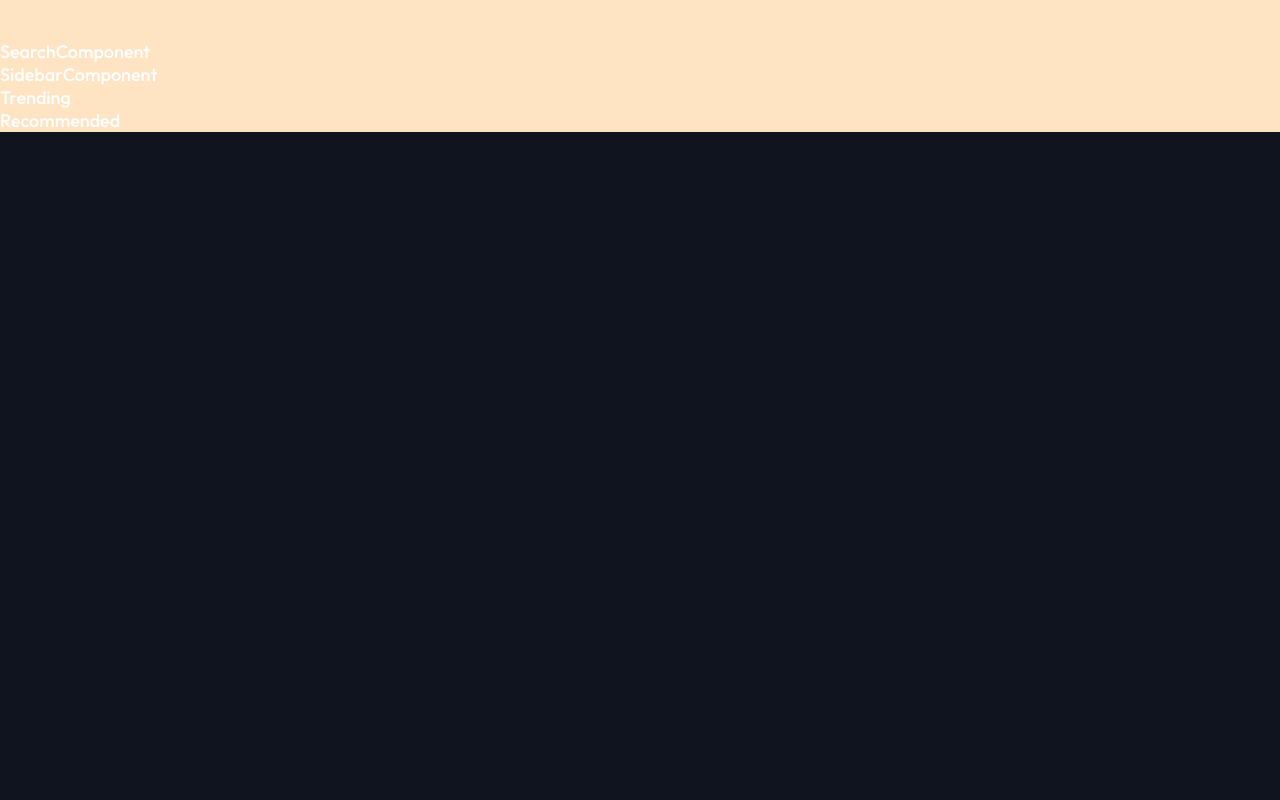
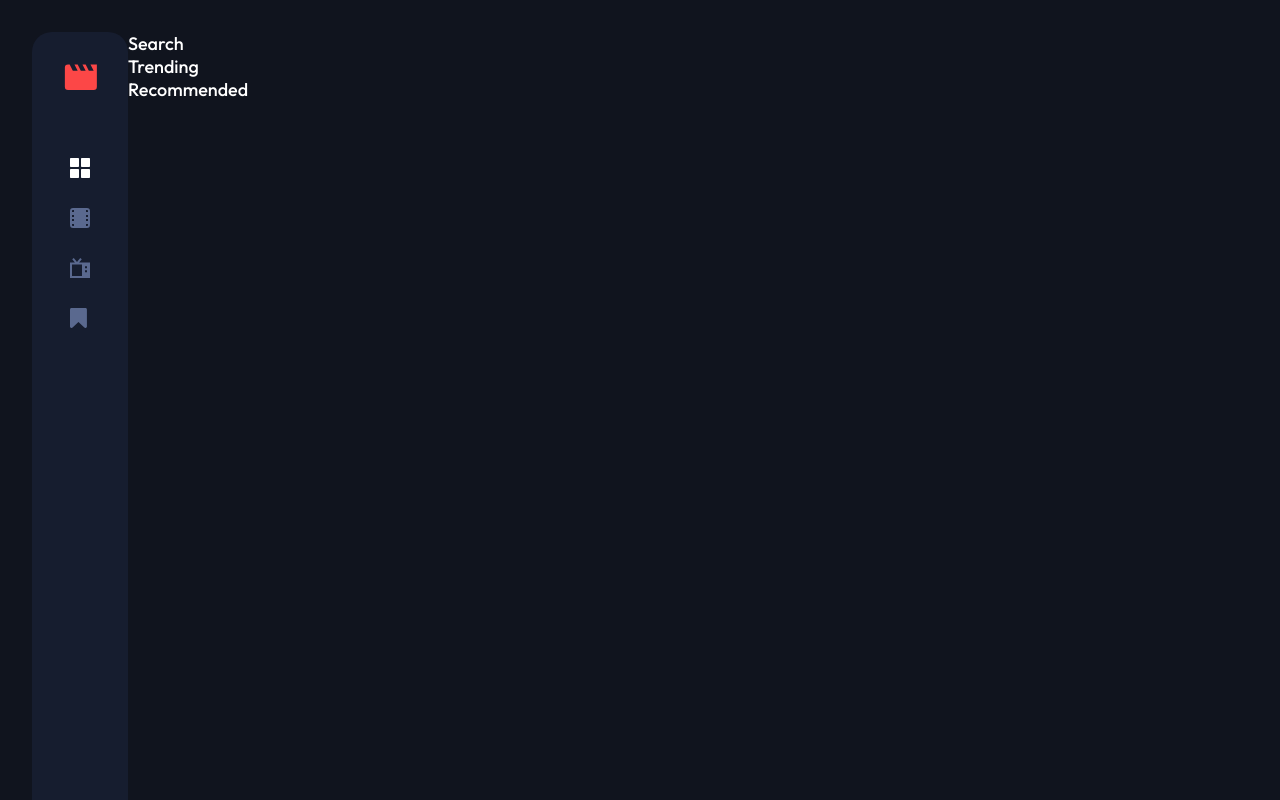
Before and after one commit to cristinakellyt/entertainment-web-app, a Vue app: page /home in a window 1280 px wide. Shown: the top 800 px of the page. Built offline with nearby package versions, Linux system fonts and the light colour scheme.

Commit message:
style(NavBar): create NavSideBar component and the router directions

```diff
--- a/src/App.vue
+++ b/src/App.vue
@@ -1,3 +1,25 @@
 <template>
-  <router-view></router-view>
+  <BaseWidth>
+    <div class="layout">
+      <NavSideBar />
+      <div>
+        <p>Search</p>
+        <router-view></router-view>
+      </div>
+    </div>
+  </BaseWidth>
 </template>
+
+<script setup>
+import BaseWidth from '@/components/ui/BaseWidth.vue'
+import NavSideBar from '@/components/layout/NavSideBar.vue'
+</script>
+
+<style scoped lang="scss">
+@import '@/assets/scss/main.scss';
+
+.layout {
+  display: grid;
+  grid-template-columns: auto 1fr;
+}
+</style>
--- /dev/null
+++ b/src/assets/scss/abstract/_mixins.scss
@@ -0,0 +1,6 @@
+@mixin flex-direction-justify-align($direction, $justify-content, $align-items) {
+  display: flex;
+  flex-direction: $direction;
+  justify-content: $justify-content;
+  align-items: $align-items;
+}
--- a/src/assets/scss/abstract/_variables.scss
+++ b/src/assets/scss/abstract/_variables.scss
@@ -1,5 +1,5 @@
 // COLORS
-$semi-dark-blue: #161d2f;
+$semi-dark-blue: rgb(22, 29, 47);
 $greyish-blue: rgb(90, 105, 143);
 $dark-blue: rgb(16, 20, 30);
 $red: rgb(252, 71, 71);
@@ -8,3 +8,10 @@
 // UTILITIES
 
 $max-width: pxToRem(1440);
+
+// PLACEHOLDERS SELECTOR
+
+%flex-column {
+  display: flex;
+  flex-direction: column;
+}
--- a/src/assets/scss/base/_base.scss
+++ b/src/assets/scss/base/_base.scss
@@ -22,7 +22,7 @@
 }
 
 img {
-  display: block;
+  display: inline-block;
   max-width: 100%;
 }
 
--- a/src/assets/scss/main.scss
+++ b/src/assets/scss/main.scss
@@ -1,6 +1,7 @@
 @import url('https://fonts.googleapis.com/css2?family=Outfit:wght@300;500&display=swap');
 
 @import 'abstract/functions';
+@import 'abstract/mixins';
 @import 'abstract/variables';
 
 @import 'base/base';
--- /dev/null
+++ b/src/components/layout/NavSideBar.vue
@@ -0,0 +1,97 @@
+<template>
+  <div class="side-bar">
+    <nav class="side-bar__nav">
+      <img src="@/assets/logo.svg" alt="logo" class="icon-nav-home" />
+      <ul class="side-bar__nav--list">
+        <li class="side-bar__nav--item">
+          <router-link to="/home">
+            <svg width="20" height="20" xmlns="http://www.w3.org/2000/svg">
+              <path
+                class="icon-nav"
+                d="M8 0H1C.4 0 0 .4 0 1v7c0 .6.4 1 1 1h7c.6 0 1-.4 1-1V1c0-.6-.4-1-1-1Zm0 11H1c-.6 0-1 .4-1 1v7c0 .6.4 1 1 1h7c.6 0 1-.4 1-1v-7c0-.6-.4-1-1-1ZM19 0h-7c-.6 0-1 .4-1 1v7c0 .6.4 1 1 1h7c.6 0 1-.4 1-1V1c0-.6-.4-1-1-1Zm0 11h-7c-.6 0-1 .4-1 1v7c0 .6.4 1 1 1h7c.6 0 1-.4 1-1v-7c0-.6-.4-1-1-1Z"
+                fill="#5A698F"
+              />
+            </svg>
+          </router-link>
+        </li>
+        <li class="side-bar__nav--item">
+          <router-link to="/movies">
+            <svg width="20" height="20" xmlns="http://www.w3.org/2000/svg">
+              <path
+                class="icon-nav"
+                d="M16.956 0H3.044A3.044 3.044 0 0 0 0 3.044v13.912A3.044 3.044 0 0 0 3.044 20h13.912A3.044 3.044 0 0 0 20 16.956V3.044A3.044 3.044 0 0 0 16.956 0ZM4 9H2V7h2v2Zm-2 2h2v2H2v-2Zm16-2h-2V7h2v2Zm-2 2h2v2h-2v-2Zm2-8.26V4h-2V2h1.26a.74.74 0 0 1 .74.74ZM2.74 2H4v2H2V2.74A.74.74 0 0 1 2.74 2ZM2 17.26V16h2v2H2.74a.74.74 0 0 1-.74-.74Zm16 0a.74.74 0 0 1-.74.74H16v-2h2v1.26Z"
+                fill="#5A698F"
+              />
+            </svg>
+          </router-link>
+        </li>
+        <li class="side-bar__nav--item">
+          <router-link to="/tv-series">
+            <svg width="20" height="20" xmlns="http://www.w3.org/2000/svg">
+              <path
+                class="icon-nav"
+                d="M20 4.481H9.08l2.7-3.278L10.22 0 7 3.909 3.78.029 2.22 1.203l2.7 3.278H0V20h20V4.481Zm-8 13.58H2V6.42h10v11.64Zm5-3.88h-2v-1.94h2v1.94Zm0-3.88h-2V8.36h2v1.94Z"
+                fill="#5A698F"
+              />
+            </svg>
+          </router-link>
+        </li>
+        <li class="side-bar__nav--item">
+          <router-link to="/bookmarked">
+            <svg width="17" height="20" xmlns="http://www.w3.org/2000/svg">
+              <path
+                class="icon-nav"
+                d="M15.387 0c.202 0 .396.04.581.119.291.115.522.295.694.542.172.247.258.52.258.82v17.038c0 .3-.086.573-.258.82a1.49 1.49 0 0 1-.694.542 1.49 1.49 0 0 1-.581.106c-.423 0-.79-.141-1.098-.423L8.46 13.959l-5.83 5.605c-.317.29-.682.436-1.097.436-.202 0-.396-.04-.581-.119a1.49 1.49 0 0 1-.694-.542A1.402 1.402 0 0 1 0 18.52V1.481c0-.3.086-.573.258-.82A1.49 1.49 0 0 1 .952.119C1.137.039 1.33 0 1.533 0h13.854Z"
+                fill="#5A698F"
+              />
+            </svg>
+          </router-link>
+        </li>
+      </ul>
+    </nav>
+
+    <img src="@/assets/image-avatar.png" alt="user image" class="user-image" />
+  </div>
+</template>
+
+<style scoped lang="scss">
+@import '@/assets/scss/main.scss';
+
+.side-bar {
+  @include flex-direction-justify-align(column, space-between, center);
+  background-color: $semi-dark-blue;
+  border-radius: pxToRem(20);
+  width: pxToRem(96);
+  height: pxToRem(960);
+  padding: pxToRem(32) 0;
+
+  &__nav {
+    @include flex-direction-justify-align(column, space-between, center);
+    height: 30%;
+
+    &--list {
+      @extend %flex-column;
+      gap: pxToRem(25);
+    }
+
+    &--item {
+      transition: all 0.3s;
+    }
+
+    &--item:hover .icon-nav {
+      fill: $red;
+    }
+
+    &--item .router-link-active .icon-nav {
+      fill: $pure-white;
+    }
+  }
+}
+
+.user-image {
+  width: pxToRem(40);
+  height: pxToRem(40);
+  border-radius: pxToRem(40);
+  border: 1px solid $pure-white;
+}
+</style>
--- a/src/components/ui/BaseWidth.vue
+++ b/src/components/ui/BaseWidth.vue
@@ -10,7 +10,6 @@
 .base-width {
   max-width: $max-width;
   margin: 0 auto;
-  padding-top: pxToRem(40);
-  background-color: bisque;
+  padding: pxToRem(32);
 }
 </style>
--- a/src/router/index.js
+++ b/src/router/index.js
@@ -7,7 +7,14 @@
       path: '/',
       redirect: '/home'
     },
-    { path: '/home', name: 'home', component: () => import('@/views/HomeView.vue') }
+    { path: '/home', name: 'home', component: () => import('@/views/HomeView.vue') },
+    { path: '/movies', name: 'movies', component: () => import('@/views/MoviesView.vue') },
+    { path: '/tv-series', name: 'tv-series', component: () => import('@/views/TvSeriesView.vue') },
+    {
+      path: '/bookmarked',
+      name: 'bookmarked',
+      component: () => import('@/views/BookMarkedView.vue')
+    }
   ]
 })
 
--- /dev/null
+++ b/src/views/BookMarkedView.vue
@@ -0,0 +1,3 @@
+<template>
+  <h1>bookmarked</h1>
+</template>
--- a/src/views/HomeView.vue
+++ b/src/views/HomeView.vue
@@ -1,12 +1,4 @@
 <template>
-  <BaseWidth>
-    <p>SearchComponent</p>
-    <p>SidebarComponent</p>
-    <p>Trending</p>
-    <p>Recommended</p>
-  </BaseWidth>
+  <p>Trending</p>
+  <p>Recommended</p>
 </template>
-
-<script setup>
-import BaseWidth from '@/components/ui/BaseWidth.vue'
-</script>
--- /dev/null
+++ b/src/views/MoviesView.vue
@@ -0,0 +1,3 @@
+<template>
+  <h1>movies</h1>
+</template>
--- /dev/null
+++ b/src/views/TvSeriesView.vue
@@ -0,0 +1,3 @@
+<template>
+  <h1>Tv Series</h1>
+</template>
```
